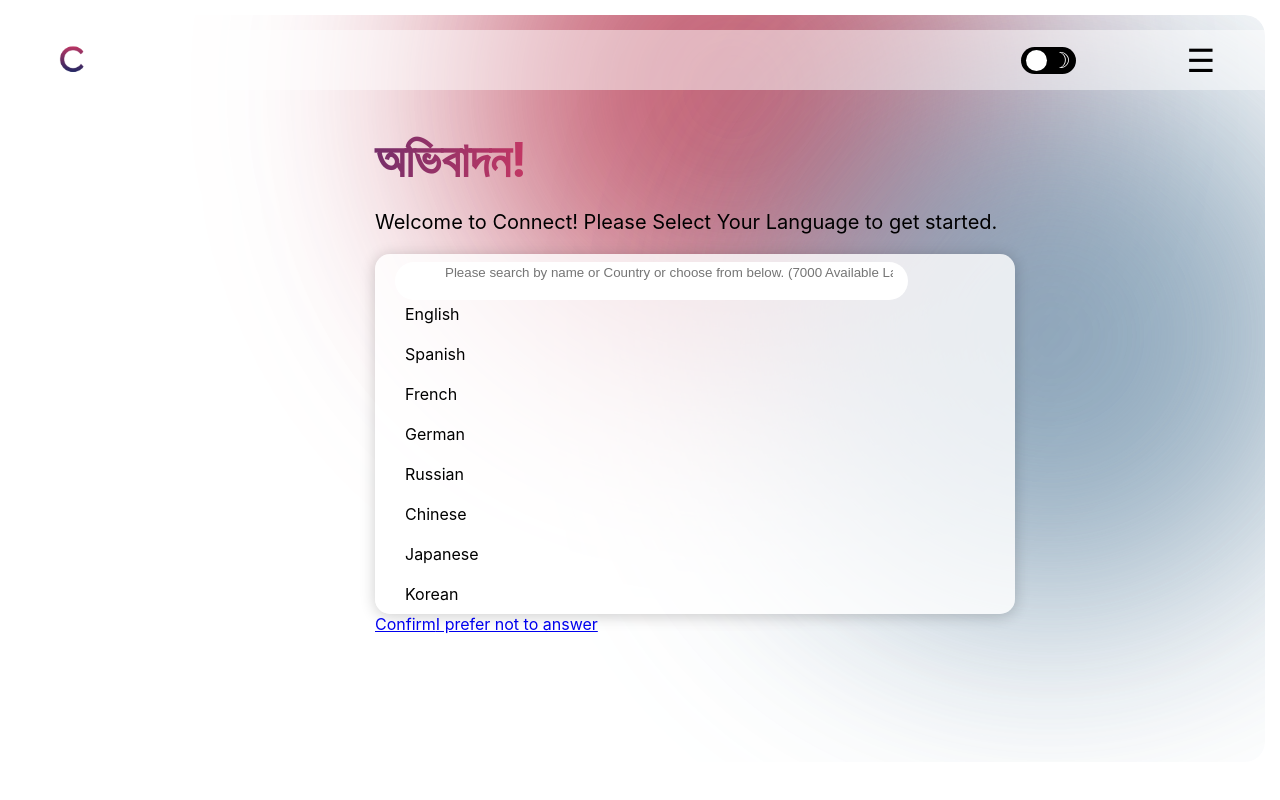
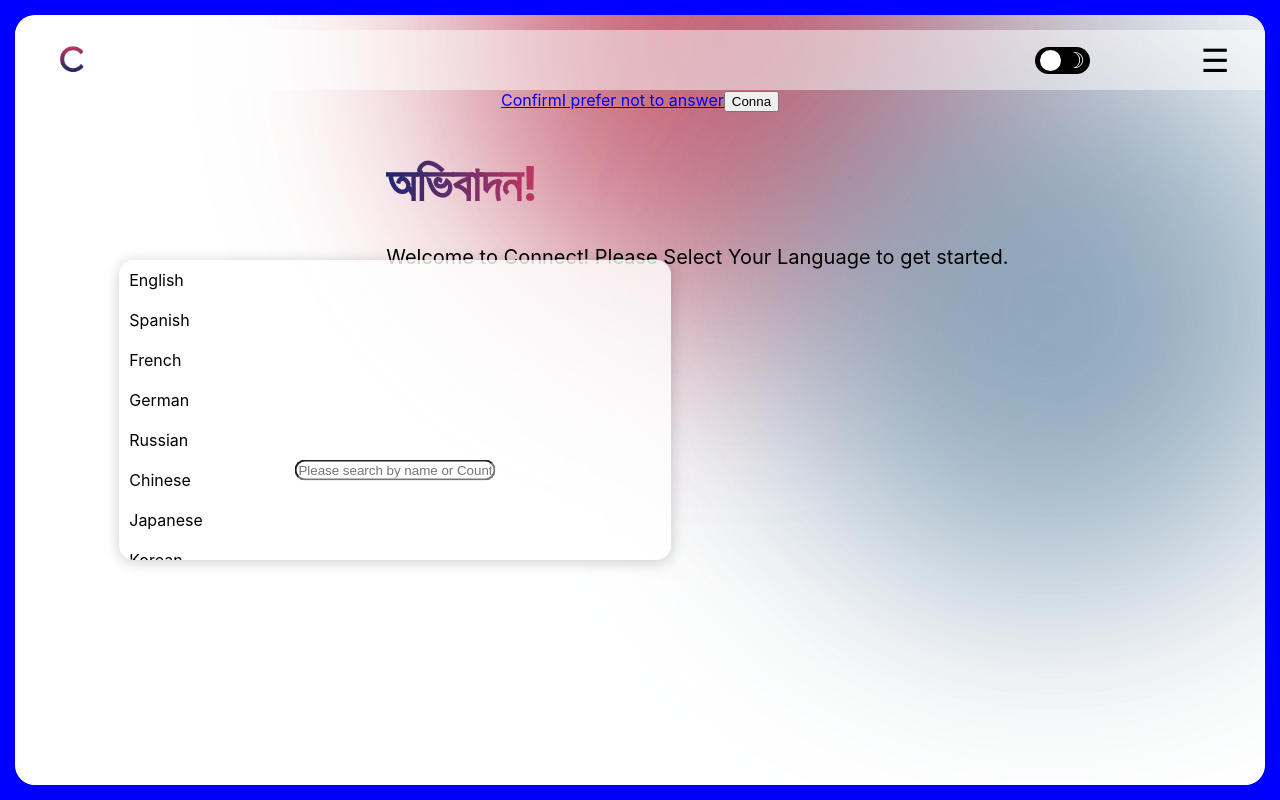
Before and after one commit to ZohebHasan/Connect, a React (Create React App) app in the folder client/: page /selectLanguagePage in a window 1280 px wide. Built offline with nearby package versions, Linux system fonts and the light colour scheme.

Commit message:
add: waterEffect ongoing

```diff
--- /dev/null
+++ b/client/src/components/componentsSelectLanguage/assets/waterEffect.jsx
@@ -0,0 +1,58 @@
+import React, { useEffect, useRef } from 'react';
+
+const InteractiveWaterEffect = () => {
+    const canvasRef = useRef(null);
+
+    useEffect(() => {
+        const canvas = canvasRef.current;
+        const ctx = canvas.getContext('2d');
+        canvas.width = window.innerWidth;
+        canvas.height = window.innerHeight;
+
+        let ripples = [];
+
+        const addRipple = (x, y) => {
+            ripples.push({
+                x, y, radius: 0, alpha: 1
+            });
+        };
+
+        const drawRipples = () => {
+            ctx.clearRect(0, 0, canvas.width, canvas.height);
+            ripples.forEach(ripple => {
+                ctx.beginPath();
+                ctx.arc(ripple.x, ripple.y, ripple.radius, 0, 2 * Math.PI);
+                ctx.fillStyle = `rgba(255, 255, 255, ${ripple.alpha})`;
+                ctx.fill();
+                ripple.radius += 2; // speed of ripple
+                ripple.alpha -= 0.02; // fade out ripple
+            });
+            ripples = ripples.filter(ripple => ripple.alpha > 0);
+        };
+
+        const animate = () => {
+            drawRipples();
+            requestAnimationFrame(animate);
+        };
+
+        canvas.addEventListener('click', (e) => {
+            addRipple(e.clientX, e.clientY);
+        });
+
+        animate();
+    }, []);
+
+    return (
+        <canvas ref={canvasRef} style={{
+            position: 'fixed',
+            top: 0,
+            left: 0,
+            width: '100%',
+            height: '100%',
+            pointerEvents: 'none',
+            zIndex: 9999
+        }} />
+    );
+};
+
+export default InteractiveWaterEffect;
--- a/client/src/components/componentsSelectLanguage/bodySelectLang.jsx
+++ b/client/src/components/componentsSelectLanguage/bodySelectLang.jsx
@@ -13,17 +13,18 @@
             <Sidebar isOpen={isSidebarOpen} toggleSidebar={toggleSidebar} sidebarRef={sidebarRef} />
             <div className="selectLanguageBodyContainer">
                 <Greetings />
-                <div className="dropDown">
+                <div className="dropDownText">
                     <p>
                         Welcome to Connect! Please Select Your
                         Language to get started.
                     </p>
-                    <LanguagesDropDown />
-                    <div className = "selectLangBtns">
+                </div>
+                <LanguagesDropDown />
+                <div className = "selectLangBtns">
                         <Link to="#">Confirm</Link>
                         <Link to="#">I prefer not to answer</Link>
+                        <button>Conna</button>
                     </div>
-                </div>
             </div>
         </>
     );
--- a/client/src/main/connect.js
+++ b/client/src/main/connect.js
@@ -1,5 +1,5 @@
 import HomePage from '../pages/homepage.js'
-import Model from '../models/datamodel.js';
+import Model from '../models/dataModel.js';
 import {Link} from 'react-router-dom';
 // import CustomCursor from '../components/animations/cursor/customCursor.jsx';
 import WelcomePage from '../pages/welcomePage.js'
--- a/client/src/pages/selectLanguagePage.js
+++ b/client/src/pages/selectLanguagePage.js
@@ -1,6 +1,7 @@
 import React, { useState, useEffect, useRef } from 'react';
 import Header from '../components/componentsSelectLanguage/headerSelectLang';
 import BackgroundAnimation from '../components/componentsSelectLanguage/assets/background';
+import WaterEffect from '../components/componentsSelectLanguage/assets/waterEffect.jsx';
 import Body from '../components/componentsSelectLanguage/bodySelectLang.jsx';
 
 const SelectLanguagePage = () => {
@@ -42,6 +43,7 @@
     return (
         <div className="selectLanguagePageContainer">
             <BackgroundAnimation />
+            <WaterEffect/>
             <Header
                 toggleSidebar={toggleSidebar}
                 isSidebarOpen={isSidebarOpen}
--- a/client/src/stylesheets/App.css
+++ b/client/src/stylesheets/App.css
@@ -10,7 +10,8 @@
 }
 
 body:not(.dark-mode) {
-  background-color: white;
+  /* background-color: white;  */
+  background-color: blue;
   color: black;
 }
 
@@ -28,13 +29,17 @@
   /* height: 90%;
   width: 90%;
   margin: auto; */
-  margin: 15px 15px 0px 15px;
+  margin: 15px 15px 15px 15px;
+  width: calc(100vw - 30px);
+  /* overflow: scroll; */
+  height: calc(100vh - 30px);
   border-radius: 20px;
   display: flex;
   flex-direction: column;
   align-items: center;
   position:relative;
   overflow: hidden;
+  background-color: pink;
 }
 
 .selectLanguagePageContainer .selectLanguageBackground {
--- a/client/src/stylesheets/selectLanguagePage/selectLanguageBody.css
+++ b/client/src/stylesheets/selectLanguagePage/selectLanguageBody.css
@@ -1,67 +1,81 @@
 
 .selectLanguagePageContainer .selectLanguageBodyContainer{
-    min-height: 84vh;
+    min-height: 80vh;
     width: 100%;
     display:flex;
     flex-direction: column;
-    align-items:flex-start;
-    /* position: absolute; */
+    align-items:center;
+    position: relative;
     z-index: 1;
     /* background-color: yellow; */
   }
   .selectLanguagePageContainer .selectLanguageBodyContainer .greetingMessage {
-    /* position:fixed; */
-    padding: 40px 0px 0px 180px;
-    margin: 0px 0px 0px 180px;
-    border: 0;
+    position: absolute;
+    left: 29vw; /* Start with a viewport width based percentage */
+    top: 5%;
+    height: auto;
     font-size: 3em;
     color: transparent;
     background: linear-gradient(to right, #1D2671, #C33764);
     -webkit-background-clip: text;
     background-clip: text;
     transition: opacity 0.5s ease-in-out;
+}
+
+  @media (max-width: 1000px) { /* Adjust breakpoint as needed */
+      .selectLanguagePageContainer .selectLanguageBodyContainer .greetingMessage {
+          left: 10%; /* Increase percentage for smaller screens if needed */
+      }
   }
 
-  .selectLanguagePageContainer .selectLanguageBodyContainer .dropDown{
-    display: flex;
-    flex-direction: column;
-    padding: 10px 0px 0px 180px;
-    margin: 10px 0px 0px 180px;
+
+  .selectLanguagePageContainer .selectLanguageBodyContainer .dropDownText p {
+    position: absolute;
+    left: 29vw; /* Start with the same viewport width based percentage */
+    top: 155px; /* Adjust this value to align under the greeting message */
+    font-size: 20px; /* Match the font size to your design */
+    transition: left 0.5s ease-in-out;
+}
+
+  @media (max-width: 1000px) {
+      .selectLanguagePageContainer .selectLanguageBodyContainer .dropDownText p {
+          left: 10%;
+      }
   }
 
-  .selectLanguagePageContainer .selectLanguageBodyContainer .dropDown p{
-    flex: 1;
-    font-size: 20px;
-    margin-bottom: 10px;
-  }
-  .selectLanguagePageContainer .selectLanguageBodyContainer .dropDownBar{
-    flex:7;
-  }
 
-  .dropdown-container {
+  .selectLanguagePageContainer .selectLanguageBodyContainer .dropDownBar {
+    position: absolute;
+    width: 49%;
+    top: 50%; /* Adjust this value based on layout */
+    left: 50%;
+    transform: translate(-50%, -50%);
+}
+
+.dropdown-container {
+    position: absolute;
     width: 90%;
-    padding: 40px 60px 20px 20px;
-    margin-top: 10px;
+    top: 60%; /* Adjust this value based on layout */
+    left: 10%;
+    transform: translate(-50%, -50%);
     max-height: 300px;
     overflow-y: auto;
     background-color: rgba(255, 255, 255, 0.8);
-    border: none;
     border-radius: 15px;
     box-shadow: 0 2px 15px rgba(0, 0, 0, 0.2);
 }
 
-
 .search-box {
-justify-content: center;
- width: 35%;
-    padding: 3px 15px 20px 50px;
-    top:32.7%;
-    position: fixed;
-    /* margin-bottom: 5px; */
-    border: none;
+    position: absolute;
+    width: 35%;
+    top: 70%; /* Adjust this value based on layout */
+    left: 50%;
+    transform: translate(-50%, -50%);
     border-radius: 50px;
     outline: none;
 }
+
+
 
 
 
--- a/client/src/stylesheets/selectLanguagePage/selectLanguageHeader.css
+++ b/client/src/stylesheets/selectLanguagePage/selectLanguageHeader.css
@@ -13,27 +13,19 @@
 }
 
 .selectLanguagePageContainer .selectLanguageHeaderContainer .logo{
-  flex: 6;
+  flex: 8;
   align-items: center;
   position: relative;
   background-color: transparent;
   padding-left: 20px;
   z-index: 3;
 }
-.selectLanguagePageContainer .selectLanguageHeaderContainer .logo img {
-  width: 75px;
-  height: auto;
-  opacity: 0;
-  transition: transform 0.5s, opacity 0.5s;
-  mix-blend-mode: multiply;
-  background-color: transparent;
-}
 
 .selectLanguageHeaderContainer.toggleBar{
-  flex:2;
+  flex:3;
   align-items: center;
   justify-content: center;
-  margin-left: 50px;
+  padding-left: 30px;
 
 }
 
@@ -52,6 +44,41 @@
   transition: background-color 0.3s ease-in-out; /* Synchronize transition */
   z-index: 5;
 }
+
+
+
+.selectLanguagePageContainer .selectLanguageHeaderContainer .logo img {
+  width: 75px;
+  height: auto;
+  opacity: 0;
+  transition: transform 0.5s, opacity 0.5s;
+  mix-blend-mode: multiply;
+  background-color: transparent;
+}
+
+.selectLanguagePageContainer .selectLanguageHeaderContainer .optionBar{
+  flex: 1;
+  padding: 0px 20px 0px 5px;
+
+
+}
+
+.optionBar .toggle-icon {
+cursor: pointer;
+width: 60px;
+height: 60px;
+display: flex;
+align-items: center;
+justify-content: center;
+font-size: 32px;
+transition: color 0.3s;
+color: black;
+position: relative;
+z-index: 5;
+margin-left: 90px;
+}
+
+
 
 .selectLanguageHeaderContainer:not(.dark-mode) .toggleContainer {
   background-color: black;
@@ -131,27 +158,7 @@
 
 }
 
-.selectLanguagePageContainer .selectLanguageHeaderContainer .optionBar{
-  flex: 1;
-  margin: 0px 20px 0px 5px;
 
-
-}
-
-.optionBar .toggle-icon {
-cursor: pointer;
-width: 60px;
-height: 60px;
-display: flex;
-align-items: center;
-justify-content: center;
-font-size: 32px;
-transition: color 0.3s;
-color: black;
-position: relative;
-z-index: 5;
-margin-left: 90px;
-}
 
 body:not(.dark-mode) .selectLanguagePageContainer .selectLanguageHeaderContainer .optionBar .toggle-icon{
   color: black;
```
